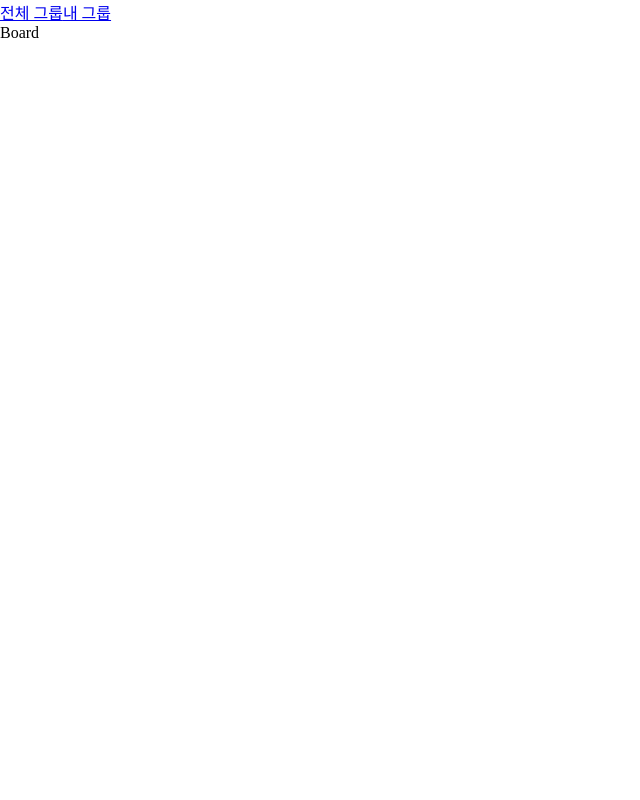
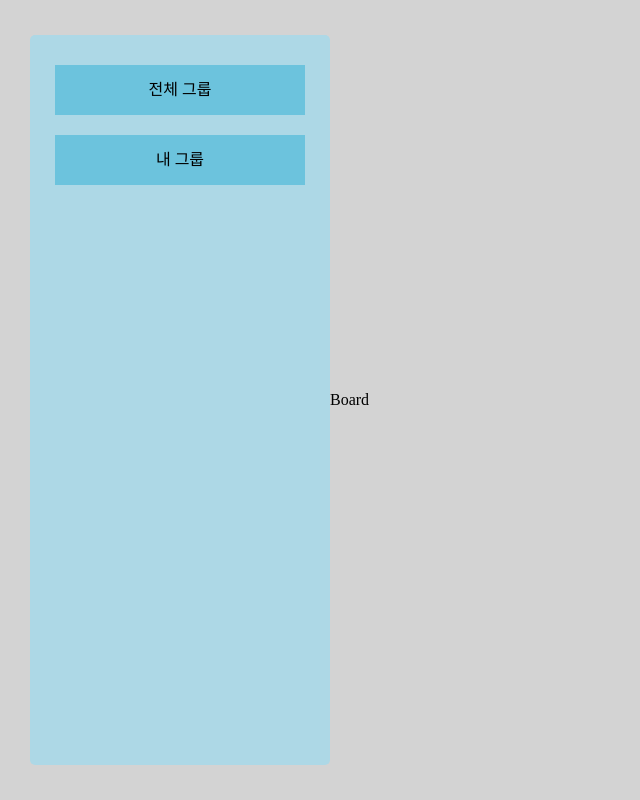
Before and after one commit to iam6ukk/qstudy_front, a React (Create React App) app: page /main in a window 1280 px wide. Shown: the whole page, without its empty margins (0-640 px from the left). Built offline with nearby package versions, Linux system fonts and the light colour scheme; a web font is replaced by a local one.

Commit message:
메뉴 커밋

```diff
--- a/src/components/css/header.module.css
+++ b/src/components/css/header.module.css
@@ -0,0 +1,30 @@
+.header_container {
+    width: 300px;
+    height: 90%;
+    min-height: 700px;
+    background-color: lightblue;
+
+    display: flex;
+    flex-direction: column;
+
+    border-radius: 5px;
+    align-items: center;
+
+    padding-top: 10px;
+}
+
+a {
+    text-decoration: none;
+}
+
+.header_btn {
+    background-color:rgb(108, 195, 221);
+    width: 250px;
+    height: 50px;
+
+    text-align: center;
+    line-height: 50px;
+
+    color: black;
+
+}
--- a/src/components/header.js
+++ b/src/components/header.js
@@ -3,9 +3,21 @@ import styled from "./css/header.module.css";
 
 const Header = () => {
     return (
-        <div>
-            <Link to={"/main/all"}>전체 그룹</Link>
-            <Link to={"/main/my"}>내 그룹</Link>
+        <div className={styled.header_container}>
+            <div style={{marginTop: "20px"}}></div>
+
+            <Link to={"/main/all"}>
+                <div className={styled.header_btn}>
+                    전체 그룹
+                </div></Link>
+
+            <div style={{marginTop: "20px"}}></div>
+
+            <Link to={"/main/my"}>
+                <div className={styled.header_btn}>
+                    내 그룹
+                </div>
+            </Link>
         </div>
     )
 }
--- /dev/null
+++ b/src/pages/main/css/mainPage.module.css
@@ -0,0 +1,19 @@
+.main_container {
+    margin-left: auto;
+    margin-right: auto;
+
+    width: 1280px;
+    height: 100vh;
+    min-height: 800px;
+    background-color: lightgray;
+}
+
+.main_menu {
+    display: flex;
+    flex-direction: row;
+    align-items: center;
+    margin-left: 30px;
+
+    height: 100%;
+    min-height: 700px;
+}
--- a/src/pages/main/mainPage.js
+++ b/src/pages/main/mainPage.js
@@ -2,6 +2,8 @@ import React, { useEffect } from "react";
 import { BrowserRouter, Route, Routes, useNavigate } from "react-router-dom";
 import Header from "../../components/header";
 import Board from "./board";
+import styled from "./css/mainPage.module.css";
+import My from "./my";
 
 const MainPage = () => {
     const navigate = useNavigate();
@@ -12,12 +14,16 @@ const MainPage = () => {
     }, [])
 
     return (
-        <div>
-            <Header></Header>
-            <Routes>
-                <Route path="/" element={<Board/>}/>
-                <Route path="/all" element={<Board/>}/>
-            </Routes>
+        <div className={styled.main_container}>
+            <div className={styled.main_menu}>
+                <Header></Header>
+
+                <Routes>
+                    <Route path="/" element={<Board/>}/>
+                    <Route path="/all" element={<Board/>}/>
+                    <Route path="/my" element={<My/>}/>
+                </Routes>
+            </div>
         </div>
     )
 }
--- /dev/null
+++ b/src/pages/main/my.js
@@ -0,0 +1,11 @@
+
+
+const My = () => {
+    return (
+        <div>
+            My List
+        </div>
+    )
+}
+
+export default My;
```
